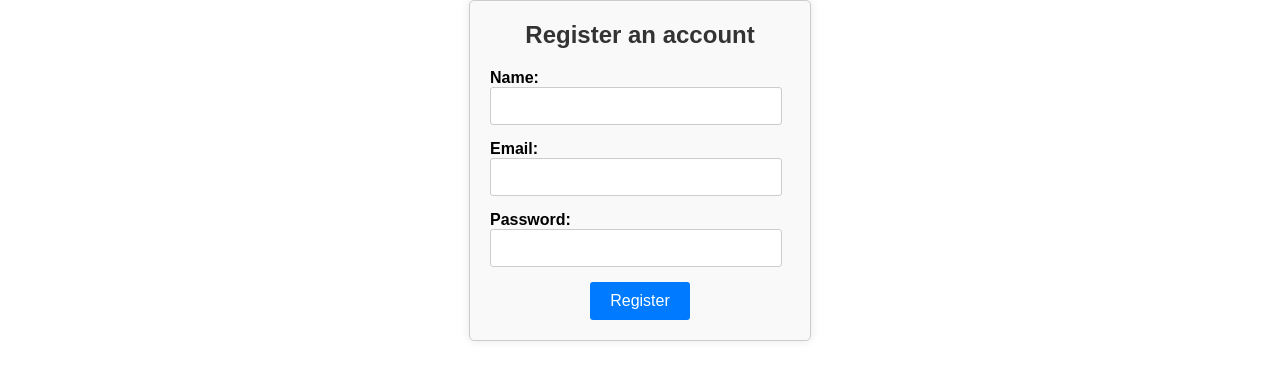
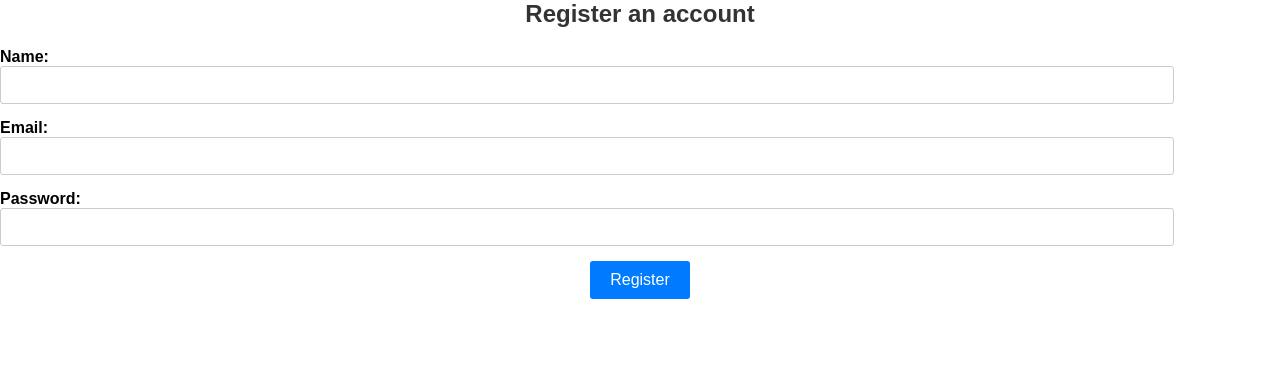
Before and after one commit to najeebib/react-chat-app, a React (Create React App) app: page /Register in a window 1280 px wide. Shown: the top 380 px of the page. Built offline with nearby package versions, Linux system fonts and the light colour scheme.

Commit message:
minor changes

```diff
--- a/src/Login.css
+++ b/src/Login.css
@@ -1,6 +1,4 @@
-/* Login.css */
-
-.register {
+.login {
   margin: 0 auto;
   max-width: 300px;
   padding: 20px;
@@ -26,7 +24,8 @@ label {
 }
 
 input[type="email"],
-input[type="password"] {
+input[type="password"],
+input[type="name"]  {
   width: 90%;
   padding: 10px;
   border: 1px solid #ccc;
```
